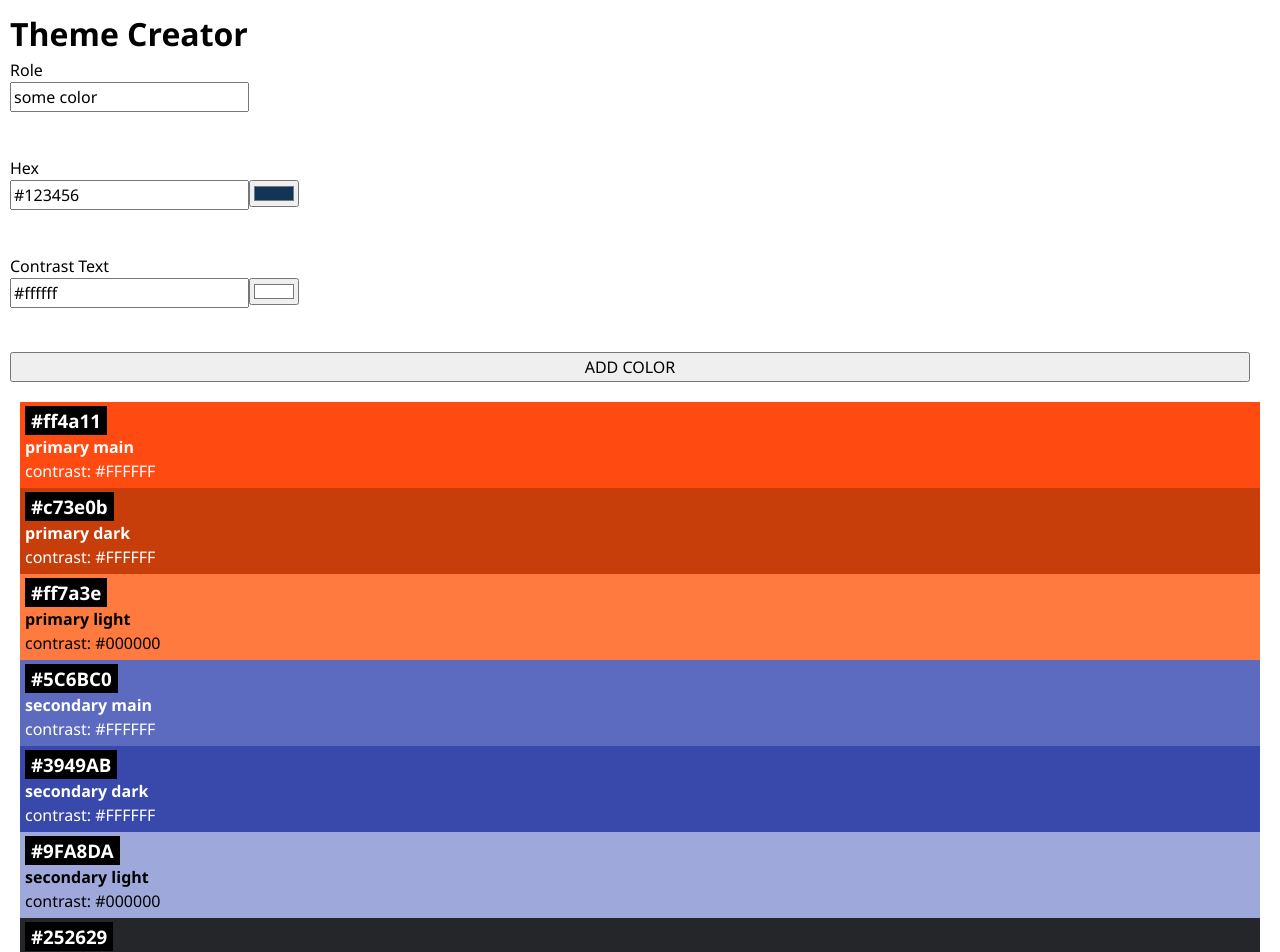
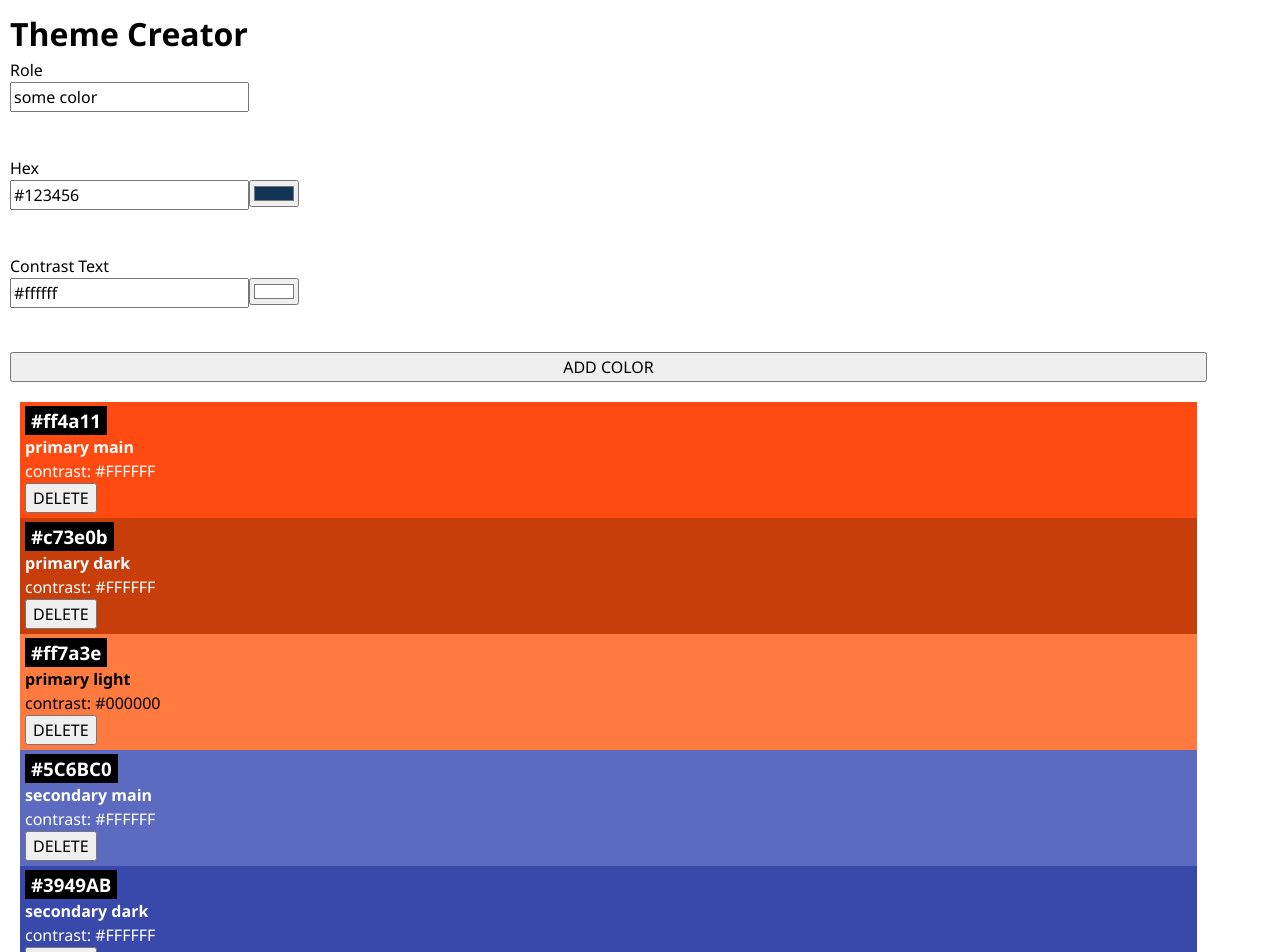
Before and after one commit to JohannesGrosseBoyman/recap-project-theme-creator, a React (Vite) app: page / in a window 1280 px wide. Shown: the top 952 px of the page. Built offline with nearby package versions, Linux system fonts and the light colour scheme.

Commit message:
add functions handleDeleteColor, confirmDelete, handleCancel

```diff
--- a/src/App.css
+++ b/src/App.css
@@ -2,3 +2,18 @@ body {
   font-family: "Segoe UI", "Helvetica Neue", Arial, sans-serif;
   padding: 10px;
 }
+
+.color-container {
+  max-width: 95%;
+  display: flex;
+  flex-direction: column;
+}
+
+.color-empty {
+  max-width: 95%;
+  font-size: 2rem;
+  font-weight: 700;
+  color: rgb(203, 22, 22);
+  text-align: center;
+  background-color: aquamarine;
+}
--- a/src/App.jsx
+++ b/src/App.jsx
@@ -13,15 +13,28 @@ function App() {
     return setColors([{ id: uid(), ...data }, ...colors]);
   }
 
+  function handleDeleteColor(colorId) {
+    const updatedColors = colors.filter((color) => color.id !== colorId);
+    setColors(updatedColors);
+  }
+
 
   return (
     <>
       <h1>Theme Creator</h1>
       <ColorForm onSubmitColor={onSubmitColor} />
+      <div className="color-container" >
+        { colors.length === 0 ? (
+          <p className="color-empty" >No more Colors! Add new colors please</p>
+        ) : (
+          colors.map((color) => {
+            return <Color key={color.id} color={color} onDelete={handleDeleteColor} />;
+          })
+        )
 
-      {colors.map((color) => {
-        return <Color key={color.id} color={color} />;
-      })}
+        }
+
+      </div>
     </>
   );
 }
--- a/src/Components/Color/Color.css
+++ b/src/Components/Color/Color.css
@@ -9,3 +9,12 @@
   background: black;
   color: white;
 }
+
+.color-card-highlight {
+  display: flex;
+  gap: 10px;
+  padding: 2px 6px;
+  background: rgb(228, 8, 8);
+  color: white;
+
+}
--- a/src/Components/Color/Color.jsx
+++ b/src/Components/Color/Color.jsx
@@ -1,6 +1,23 @@
 import "./Color.css";
+import { useState } from "react";
 
-export default function Color({ color }) {
+export default function Color({ color, onDelete }) {
+  const [confirm, setConfirm] = useState(false);
+
+
+  function handleDeleteColor() {
+    setConfirm(true);
+  }
+
+  function confirmDelete() {
+    setConfirm(false);
+    onDelete(color.id);
+  }
+
+  function handleCancel() {
+    setConfirm(false);
+  }
+
   return (
     <div
       className="color-card"
@@ -12,6 +29,18 @@ export default function Color({ color }) {
       <h3 className="color-card-headline">{color.hex}</h3>
       <h4>{color.role}</h4>
       <p>contrast: {color.contrastText}</p>
+
+      {confirm ? (
+        <div className="color-card-highlight">
+          <p>Really delete?</p>
+          <button onClick={confirmDelete}>DELETE</button>
+          <button onClick={handleCancel}>CANCEL</button>
+        </div>
+      ) : (
+        <button type="button" onClick={handleDeleteColor}>
+          DELETE
+        </button>
+      )}
     </div>
   );
 }
--- a/src/Components/ColorForm/ColorForm.css
+++ b/src/Components/ColorForm/ColorForm.css
@@ -1,7 +1,9 @@
 .color-form {
+    max-width: 95%;
     display: flex;
     flex-direction: column;
     gap: 10px;
     margin-bottom: 20px;
     margin-right: 20px;
+
 }
```
